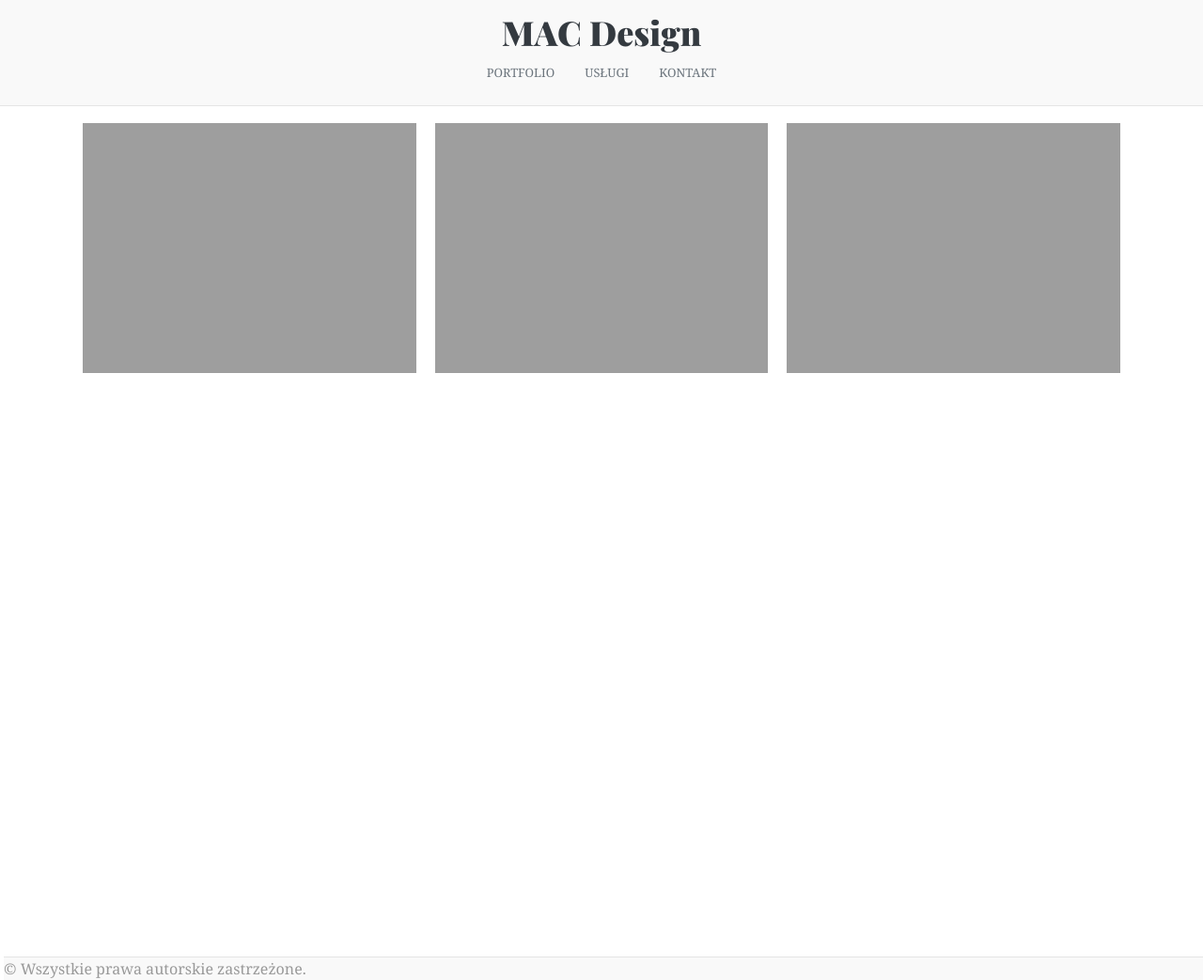
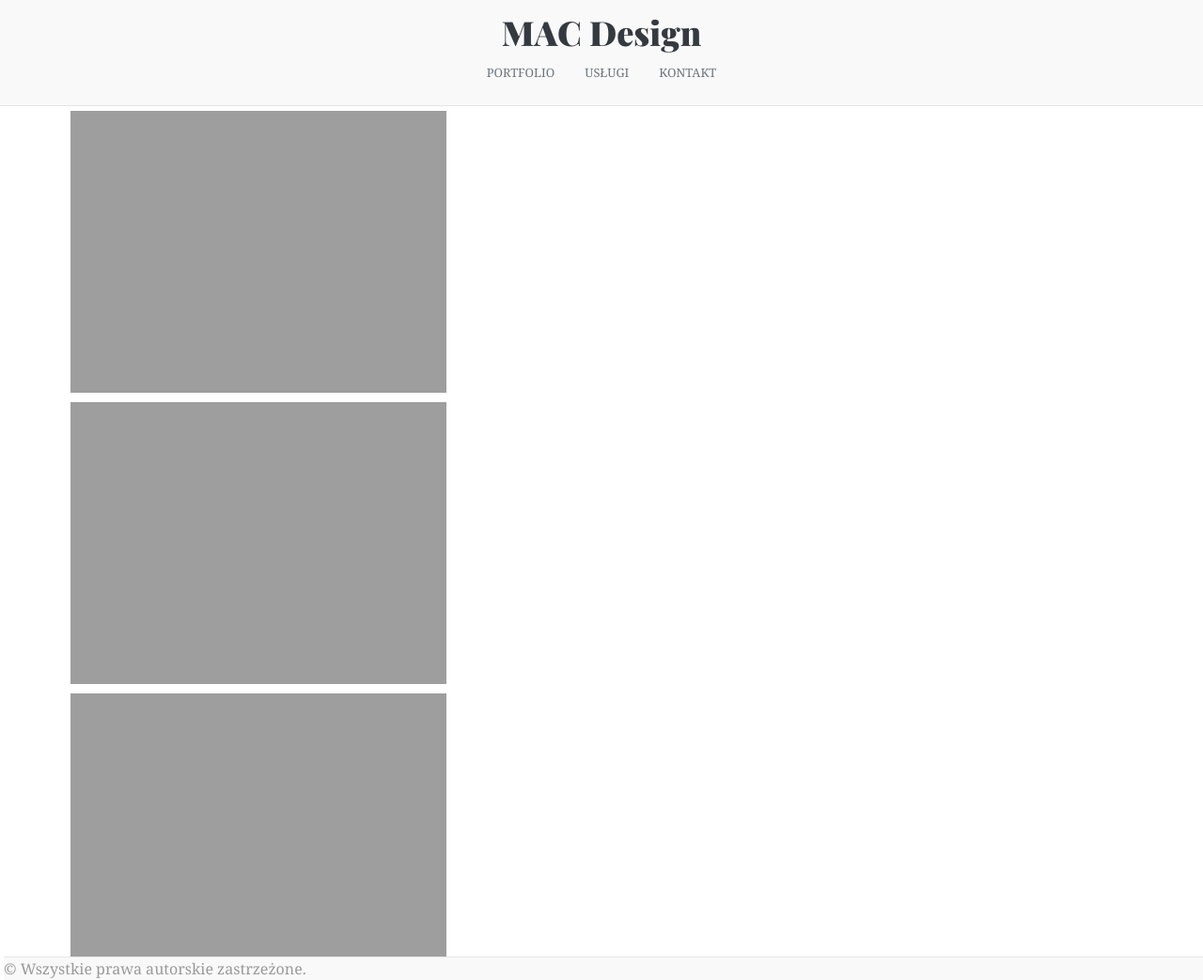
Before and after one commit to RMachnik/mac-design, a Jekyll site: the page built from _collections/_projects/2021-03-19_produkty.markdown, in a window 1280 px wide and 1043 px high. Shown: the whole window at 94% size. Built offline with Jekyll 4.4.1, drawn with Linux system fonts in a browser that asks for light colours; nearby versions of some CDN libraries; some web fonts are replaced.

Commit message:
change columns

```diff
--- a/_layouts/gallery.html
+++ b/_layouts/gallery.html
@@ -1,12 +1,14 @@
 ---
 layout: default
 ---
-<div class="d-flex p-2">
-        <div class="row">
-            {% for image in page.images %}
-                <a href="{{ site.baseurl | prepend: site.url}}/assets/images/{{image}}" data-lightbox="lightbox" data-gallery="example-gallery" class="col-sm-4" style="padding: 10px">
-                    <img src="{{ site.baseurl | prepend: site.url}}/assets/images/{{image}}" class="img-fluid">
-                </a>
-            {% endfor %}
-        </div>
+<div>
+
+    {% for image in page.images %}
+    <div class="row">
+        <a href="{{ site.baseurl | prepend: site.url}}/assets/images/{{image}}" data-lightbox="lightbox"
+           data-gallery="example-gallery" class="col" style="padding: 5px">
+            <img src="{{ site.baseurl | prepend: site.url}}/assets/images/{{image}}" class="img-fluid">
+        </a>
+    </div>
+    {% endfor %}
 </div>
```
